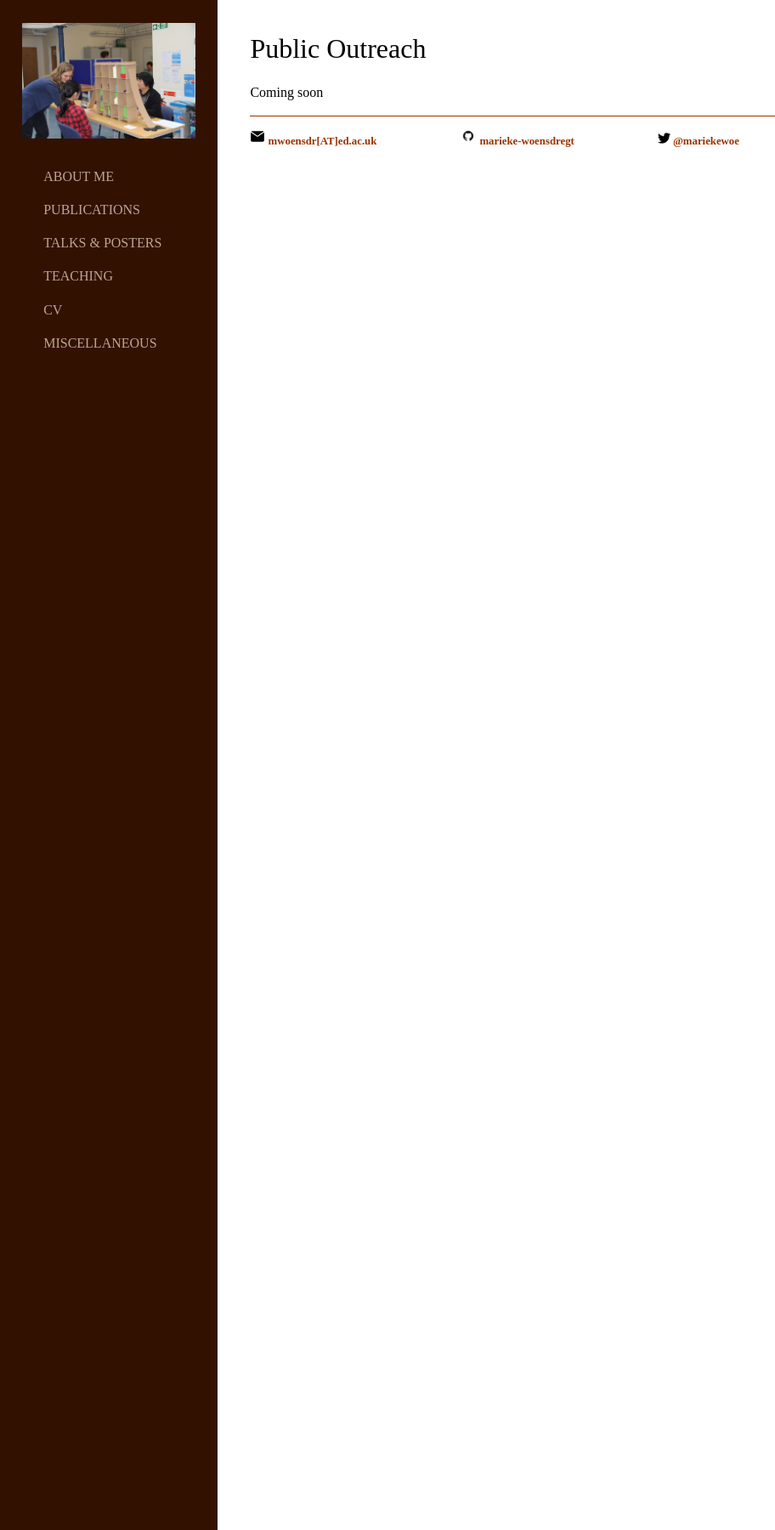
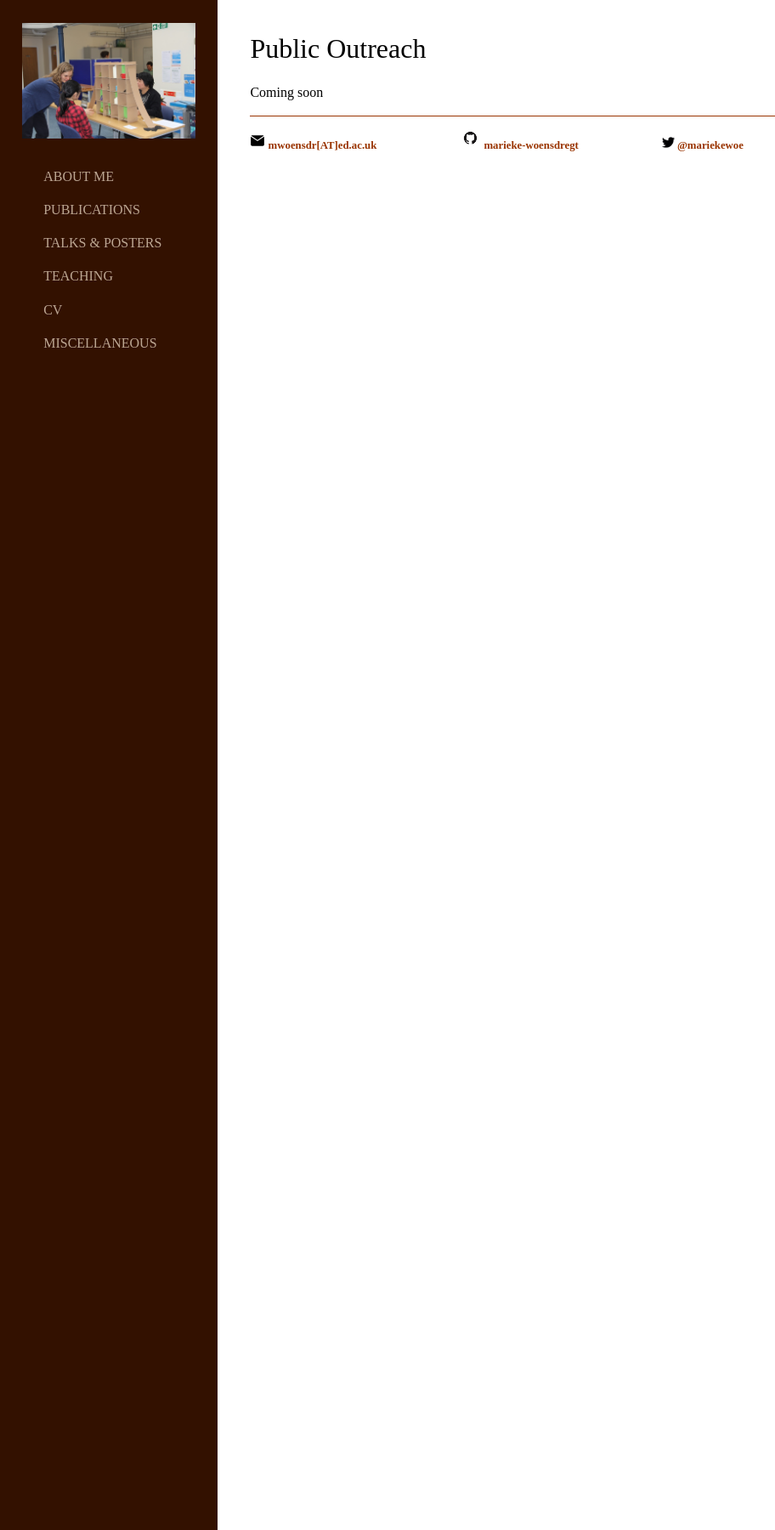
Before and after one commit to marieke-woensdregt/marieke-woensdregt.github.io, a Jekyll site: the page built from public_outreach/index.html, in a window 1280 px wide. Shown: the whole page at 85% size, without its empty margins (0-912 px from the left). Built offline with Jekyll 4.4.1, drawn with Linux system fonts in a browser that asks for light colours.

Commit message:
Update default.html

```diff
--- a/_layouts/default.html
+++ b/_layouts/default.html
@@ -33,7 +33,7 @@
 		<footer style="margin-left:23%; margin-right:3%">
 			<h3>
 			<a href="mailto:mwoensdr@ed.ac.uk"> <img  src="/images/email_symbol_filled.svg" alt="email symbol" style="height:18px"> mwoensdr[AT]ed.ac.uk </a>
-			<a class="tab" href="https://github.com/marieke-woensdregt"> <img src="/images/github_symbol.jpg" alt="github symbol" style="height:20px"> marieke-woensdregt </a>
+			<a class="tab" href="https://github.com/marieke-woensdregt"> <img src="/images/github_symbol.jpg" alt="github symbol" style="height:25px"> marieke-woensdregt </a>
 			<a class="tab" href="https://twitter.com/mariekewoe"> <img src="/images/twitter_symbol_black_solo.jpg" alt="twitter symbol" style="height:15px"> @mariekewoe </a>
 			</h3>
 		</footer>
```
